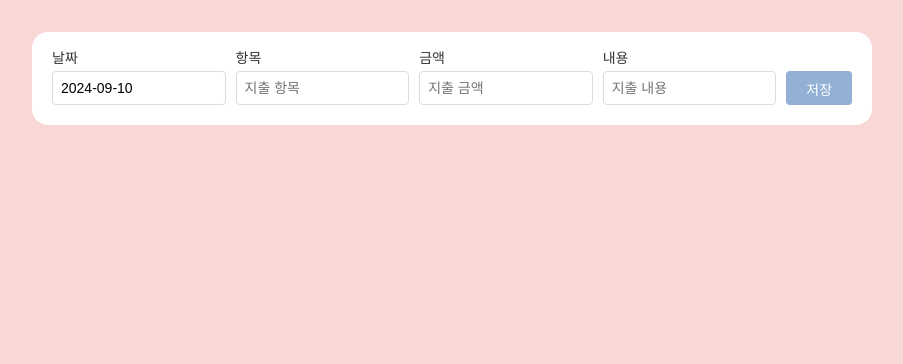
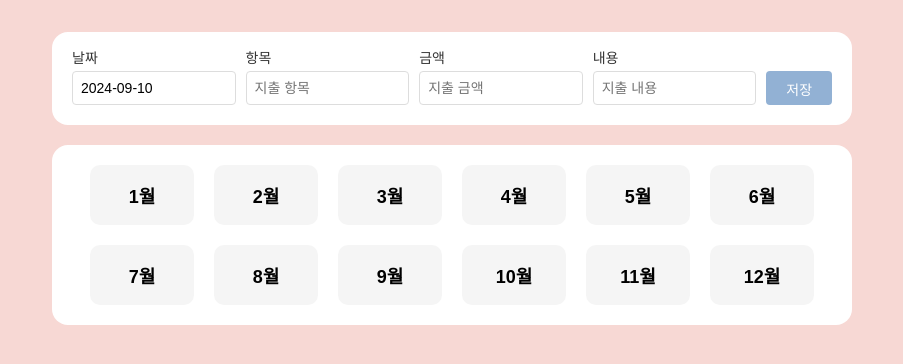
Before and after one commit to 9oormthon-univ-3-study/FE-1-STUDY-Miju, a React (Vite) app in the folder acoountbook/: page / in a window 1280 px wide. Shown: the top 364 px of the page, without its empty margins (188-1091 px from the left). Built offline with nearby package versions, Linux system fonts and the light colour scheme.

Commit message:
Design : 월 선택 섹션 디자인

```diff
--- a/acoountbook/src/components/home/Menu.style.js
+++ b/acoountbook/src/components/home/menu/Menu.style.js
@@ -1,12 +1,9 @@
 import styled from "styled-components";
 
 export const Container = styled.div`
-  width: 800px;
-
   display: flex;
   gap: 10px;
 
-  margin: 0 auto;
   padding: 20px;
 
   background-color: white;
--- /dev/null
+++ b/acoountbook/src/components/home/month/Month.jsx
@@ -0,0 +1,21 @@
+import * as M from "./Month.style";
+import MonthItem from "./MonthItem";
+
+export default function Month() {
+  return (
+    <M.Container>
+      <MonthItem month="1" />
+      <MonthItem month="2" />
+      <MonthItem month="3" />
+      <MonthItem month="4" />
+      <MonthItem month="5" />
+      <MonthItem month="6" />
+      <MonthItem month="7" />
+      <MonthItem month="8" />
+      <MonthItem month="9" />
+      <MonthItem month="10" />
+      <MonthItem month="11" />
+      <MonthItem month="12" />
+    </M.Container>
+  );
+}
--- /dev/null
+++ b/acoountbook/src/components/home/month/Month.style.js
@@ -0,0 +1,13 @@
+import styled from "styled-components";
+
+export const Container = styled.div`
+  display: flex;
+  flex-wrap: wrap;
+  justify-content: center;
+  gap: 20px;
+
+  padding: 20px;
+
+  background-color: white;
+  border-radius: 16px;
+`;
--- /dev/null
+++ b/acoountbook/src/components/home/month/MonthItem.jsx
@@ -0,0 +1,5 @@
+import * as M from "./MonthItem.style";
+
+export default function MonthItem({ month }) {
+  return <M.Button>{month}월</M.Button>;
+}
--- /dev/null
+++ b/acoountbook/src/components/home/month/MonthItem.style.js
@@ -0,0 +1,19 @@
+import styled from "styled-components";
+
+export const Button = styled.button`
+  width: 104px;
+  height: 60px;
+
+  border: none;
+  border-radius: 10px;
+
+  font-size: 18px;
+  font-weight: 600;
+
+  background-color: #f5f5f5;
+
+  &:hover {
+    color: white;
+    background-color: #92b1d4;
+  }
+`;
--- a/acoountbook/src/pages/Home.jsx
+++ b/acoountbook/src/pages/Home.jsx
@@ -1,5 +1,12 @@
-import Menu from "../components/home/Menu";
+import * as H from "./Home.style";
+import Menu from "../components/home/menu/Menu";
+import Month from "../components/home/month/Month";
 
 export default function Home() {
-  return <Menu />;
+  return (
+    <H.Container>
+      <Menu />
+      <Month />
+    </H.Container>
+  );
 }
--- /dev/null
+++ b/acoountbook/src/pages/Home.style.js
@@ -0,0 +1,11 @@
+import styled from "styled-components";
+
+export const Container = styled.div`
+  width: 800px;
+
+  display: flex;
+  flex-direction: column;
+  gap: 20px;
+
+  margin: 0 auto;
+`;
```
Also changed, not shown: acoountbook/src/components/home/menu/Input.jsx (renamed from acoountbook/src/components/home/Input.jsx), acoountbook/src/components/home/menu/Input.style.js (renamed from acoountbook/src/components/home/Input.style.js), acoountbook/src/components/home/menu/Menu.jsx (renamed from acoountbook/src/components/home/Menu.jsx).
